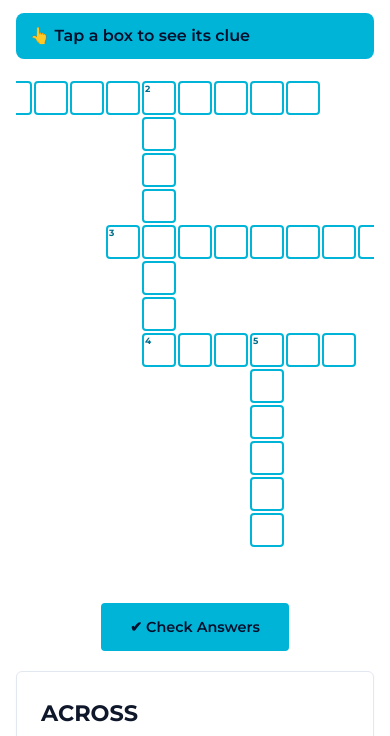
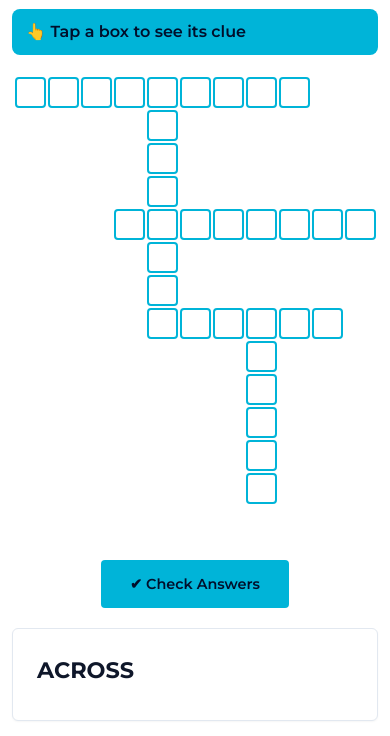
Before and after one commit to GiftMHB/Uni-Textbook-Marketplace, a plain HTML site: page crossword.html in a window 390 px wide. Shown: the part 125-861 px from the top of the page. Drawn offline with Linux system fonts and the light colour scheme.

Commit message:
Refactor crossword styles for responsiveness and improve layout dynamics

```diff
--- a/crossword.html
+++ b/crossword.html
@@ -47,8 +47,8 @@
 
         .cell {
             position: relative;
-            width: 34px;
-            height: 34px;
+            width: var(--cell, 34px);
+            height: var(--cell, 34px);
         }
 
         .cell input {
@@ -57,7 +57,7 @@
             padding: 0;
             text-align: center;
             text-transform: uppercase;
-            font: 700 1.1rem 'Montserrat', sans-serif;
+            font: 700 calc(var(--cell, 34px) * 0.55) 'Montserrat', sans-serif;
             color: var(--foreground);
             background: var(--card);
             border: 2px solid var(--primary);
@@ -83,8 +83,8 @@
         .cell span {
             position: absolute;
             top: 1px;
-            left: 3px;
-            font-size: 9px;
+            left: 2px;
+            font-size: max(7px, calc(var(--cell, 34px) * 0.27));
             font-weight: 700;
             color: var(--dark-cyan);
             pointer-events: none;
@@ -112,7 +112,7 @@
         }
 
         .left {
-            flex: 1 1 420px;
+            flex: 1 1 460px;
             min-width: 0;
         }
 
@@ -132,6 +132,12 @@
 
         .clues p:hover {
             color: var(--primary);
+        }
+
+        @media (max-width: 600px) {
+            .wrap {
+                padding: 12px;
+            }
         }
 
         #msg {
@@ -177,6 +183,7 @@
     </div>
 
     <script>
+
         const LEVELS = [
             [ // ---- LEVEL 1 ----
                 { w: "AUCTIONS", c: "What a seller turns an approved listing into when they want buyers to bid on it" },
@@ -194,13 +201,12 @@
             ]
         ];
 
-        const PRIZES = ["🍫 Chocolate", "🏆 Mystery prize"];
+        const PRIZES = ["🍫 Chocolate", "🎁 Mystery prize"];
 
         const $ = id => document.getElementById(id);
         const K = (r, c) => r + "," + c;
-        let g, info, placed, answers, where, boxes, dir, level = 0;
+        let g, info, placed, answers, where, boxes, dir, level = 0, curCols = 1;
 
-        // Can word w start at row r, column c, going across (d=0) or down (d=1)?
         function fits(w, r, c, d) {
             const dr = d, dc = 1 - d; let crossings = 0;
             if (g.has(K(r - dr, c - dc)) || g.has(K(r + dr * w.length, c + dc * w.length))) return false;
@@ -214,25 +220,29 @@
             return crossings > 0;
         }
         function put(item, r, c, d) {
-            const word = { ...item, clue: item.c, r, c, d };   // keep the clue text safe (c becomes the column)
-            placed.push(word);
+            const word = { ...item, clue: item.c, r, c, d };
             for (let i = 0; i < item.w.length; i++) {
                 const k = K(r + d * i, c + (1 - d) * i);
                 g.set(k, item.w[i]);
                 const o = info.get(k) || {}; o[d] = word; info.set(k, o);
             }
         }
-        function showClue(k) {                          // fill the top bar with this box's clue
+        function fitGrid() {
+            const room = $("grid").parentElement.clientWidth;
+            const size = Math.max(18, Math.min(34, Math.floor((room - 2 * (curCols - 1)) / curCols)));
+            document.documentElement.style.setProperty("--cell", size + "px");
+        }
+        window.addEventListener("resize", fitGrid);
+
+        function showClue(k) {
             const p = where.get(k)[dir];
             $("now").textContent = p.n + " " + (p.d ? "Down" : "Across") + ": " + p.clue + " (" + p.w.length + ")";
         }
-        function move(r, c, step) {                      // jump to next/previous box
+        function move(r, c, step) {
             const next = dir ? K(r + step, c) : K(r, c + step);
             if (boxes.has(next)) boxes.get(next).focus();
         }
 
-        /* ===== PART 4: LOAD A LEVEL =====
-           Clears the old board, builds the new one. */
         function load(i) {
             level = i;
             g = new Map(); info = new Map(); placed = []; answers = new Map(); where = new Map(); boxes = new Map(); dir = 0;
@@ -267,7 +277,9 @@
             });
 
             // Draw the boxes
-            $("grid").style.gridTemplateColumns = "repeat(" + cols + ", 34px)";
+            curCols = cols;
+            $("grid").style.gridTemplateColumns = "repeat(" + cols + ", var(--cell))";
+            fitGrid();
             for (let r = 0; r < rows; r++) for (let c = 0; c < cols; c++) {
                 const k = K(r, c), cell = document.createElement("div"); cell.className = "cell";
                 if (answers.has(k)) {
@@ -291,8 +303,6 @@
             });
         }
 
-        /* ===== PART 5: CHECK ANSWERS =====
-           Level done -> offer the next level. Last level done -> prize! */
         $("check").onclick = () => {
             let wrong = 0, empty = 0;
             boxes.forEach((input, k) => {
@@ -316,7 +326,7 @@
         };
         $("next").onclick = () => load(level + 1 < LEVELS.length ? level + 1 : 0);
 
-        load(0);   // start on Level 1
+        load(0);
     </script>
 </body>
 
```
